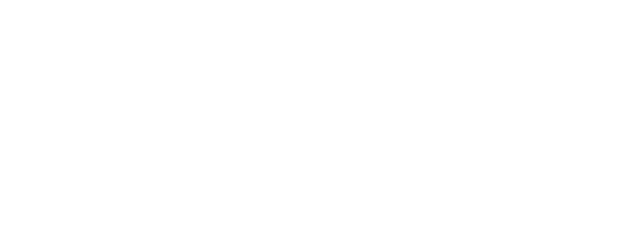
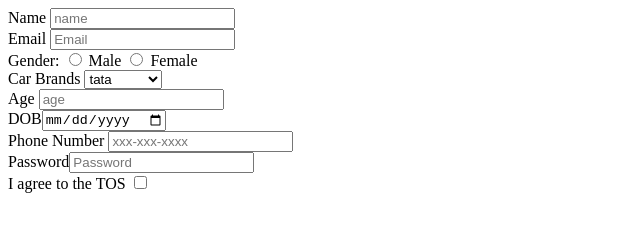
Before and after one commit to acciojob/signup-form-car-anonymous-cloud, a website: page main.html in a window 1280 px wide. Shown: the whole page, without its empty margins (0-640 px from the left). Drawn offline with Linux system fonts and the light colour scheme.

Commit message:
created a submission

```diff
--- a/main.html
+++ b/main.html
@@ -8,6 +8,78 @@
 
 <body>
 	<!-- the entire body must be written by student -->
+
+	<form action="/submit-preferences" method="post">
+  <div>
+	  <form>
+		  <label for="email">Name</label>
+		   <input type = "text"   id = "name" placeholder = "name" required>
+	  </form>
+  </div>
+		 <div>
+	  <form>
+		  <label for="email">Email</label>
+		  <input type ="email" id = "email" placeholder = "Email" required>
+	  </form>
+  </div>
+		 <div>
+	  <form >
+		 <label>Gender:</label>
+        <input type="radio" id="gender_m" name="gender" value="male" required>
+        <label for="gender_m">Male</label>
+        <input type="radio" id="gender_f" name="gender" value="female" required>
+        <label for="gender_f">Female</label>
+	  </form>
+  </div>
+		 <div>
+	  <form>
+		   <label for="email">Car Brands</label>
+		  <select id = "cars" required>
+			  <option>tata</option>
+			  <option>mahindra</option>
+			  <option>volvo</option>
+			  <option>ford</option>
+
+		  </select>
+	  </form>
+  </div>
+		 <div>
+	  <form>
+		 Age <input  type = "number" id= "age" placeholder = "age" required>
+	  </form>
+  </div>
+		 <div>
+	  <form>
+		  DOB<input type = "date" id="dob" required>
+	  </form>
+  </div>
+		 <div>
+	  <form>
+		 Phone Number <input type = "tel" required id= "tel" placeholder = "xxx-xxx-xxxx">
+	  </form>
+  </div>
+		 <div>
+	  <form>
+		  Password<input type = "password" required id = "password" placeholder = "Password">
+	  </form>
+  </div>
+		 <div>
+	  <form>
+		 I agree to the TOS <input type = "checkbox" required id="tos">
+	  </form>
+  </div>
+
+
+
+
+
+
+
+
+
+
+	</form>
+
     <script type="text/javascript" src="./script.js">
 </script>
 
```
